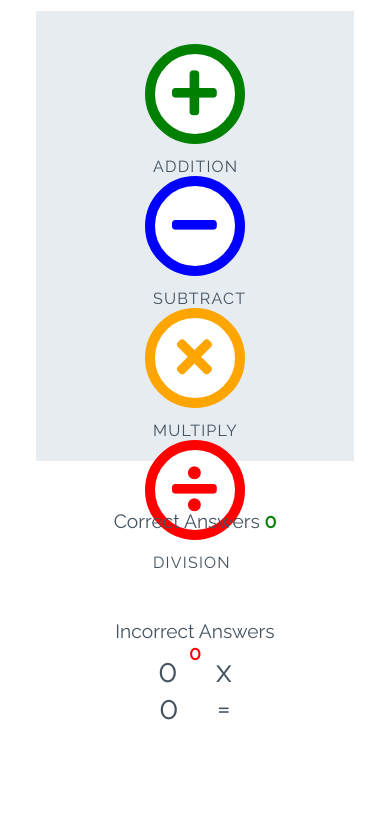
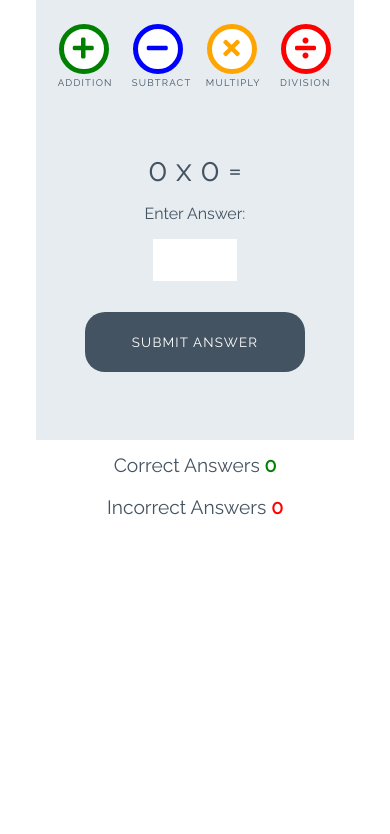
Before and after one commit to oscarbutler/lovemaths, a plain HTML site: page index.html in a window 390 px wide. Shown: the part 90-924 px from the top of the page. After the commit the page ends 844 px from the top, so only its background shows below. Drawn offline with Linux system fonts and the light colour scheme.

Commit message:
Add javascript structure

```diff
--- a/assets/css/style.css
+++ b/assets/css/style.css
@@ -172,3 +172,79 @@ body {
 .btn--gray:hover {
     background-color: #0d1013;
 }
+
+
+@media (max-width: 414px) {
+    .controls-area {
+        width: 100%;
+    }
+
+    .btn--big {
+        margin: 0 10px;
+        padding: 5px;
+        border: 5px solid;
+        width: 50px;
+        height: 50px;
+        font-size: 1.5rem;
+    }
+
+    .btn--big::after {
+        font-size: 0.6rem;
+        left: -0.7rem;
+    }
+
+    .question-area {
+        padding: 10% 0;
+        width: 100%;
+    }
+
+    .question-area span {
+        padding: 0;
+    }
+
+    .answer-message {
+        display: block;
+    }
+
+    #answer-box {
+        display: block;
+        margin: 0 auto;
+    }
+    .btn--gray {
+        margin-top: 0;
+    }
+
+    .score-area {
+        width: 100%;
+    }
+
+    .scores {
+        margin: 0.5em auto;
+        display: block;
+        padding: 5px;
+    }
+
+    .heading {
+        font-size: 2rem;
+    }
+}
+
+
+@media (max-width: 320px) {
+    .game-area {
+        height: 70vh;
+    }
+
+    .controls-area {
+        width: 75%;
+        margin: 10px auto;
+    }
+
+    .btn--big {
+        margin: 10px 10px;
+    }
+    .question-area {
+        padding: 10px 0;
+    }
+
+}
--- a/assets/js/script.js
+++ b/assets/js/script.js
@@ -0,0 +1,31 @@
+function runGame() {
+
+}
+
+function checkAnswer() {
+
+}
+
+function calculateCorrectAnswer() {
+
+}
+
+function incrementScore() {
+
+}
+
+function incrementWrongAnswer() {
+
+}
+
+function displayAdditionQuestion() {
+
+}
+
+function displaySubtractQuestion() {
+
+}
+
+function displayMultiplyQuestion() {
+
+}
```
